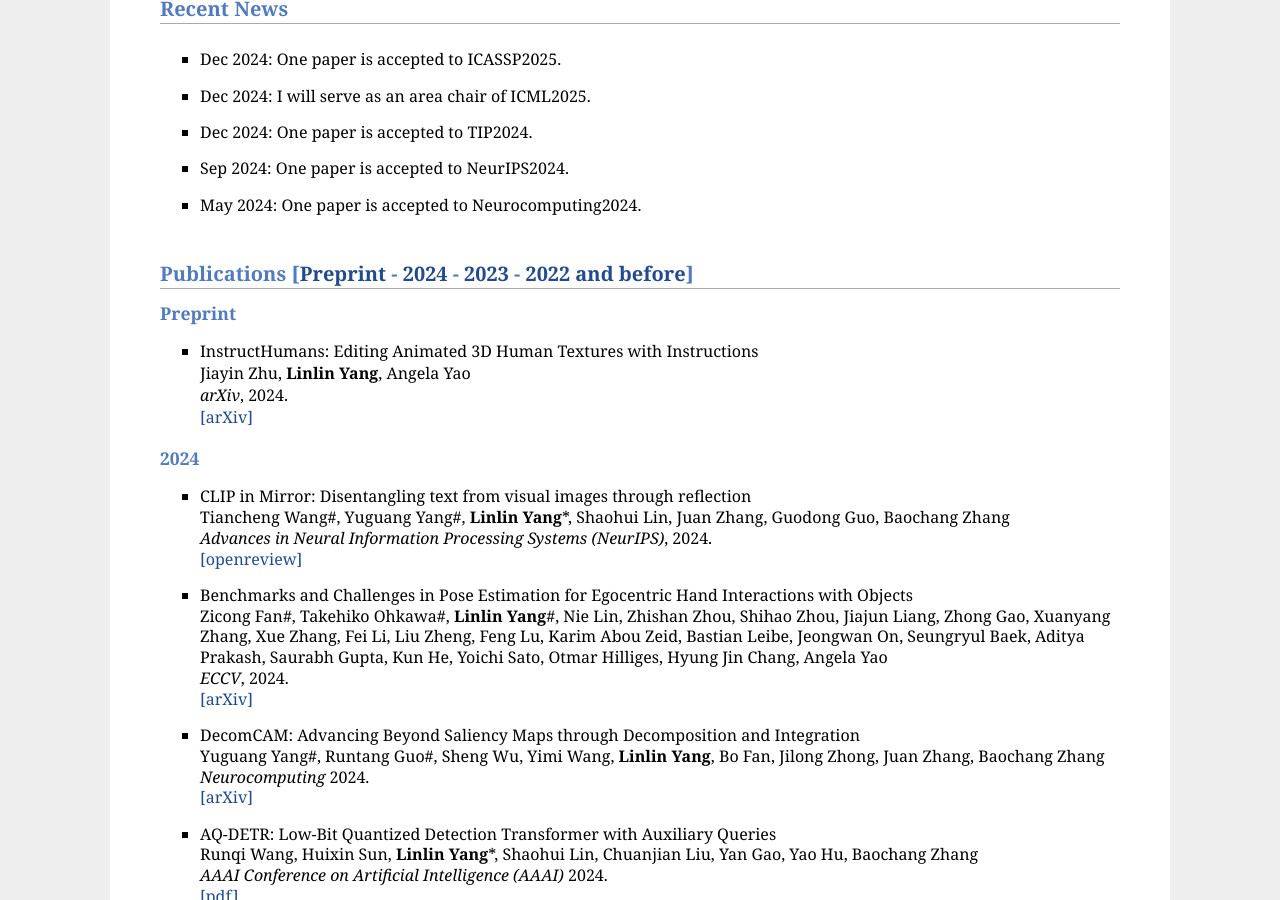
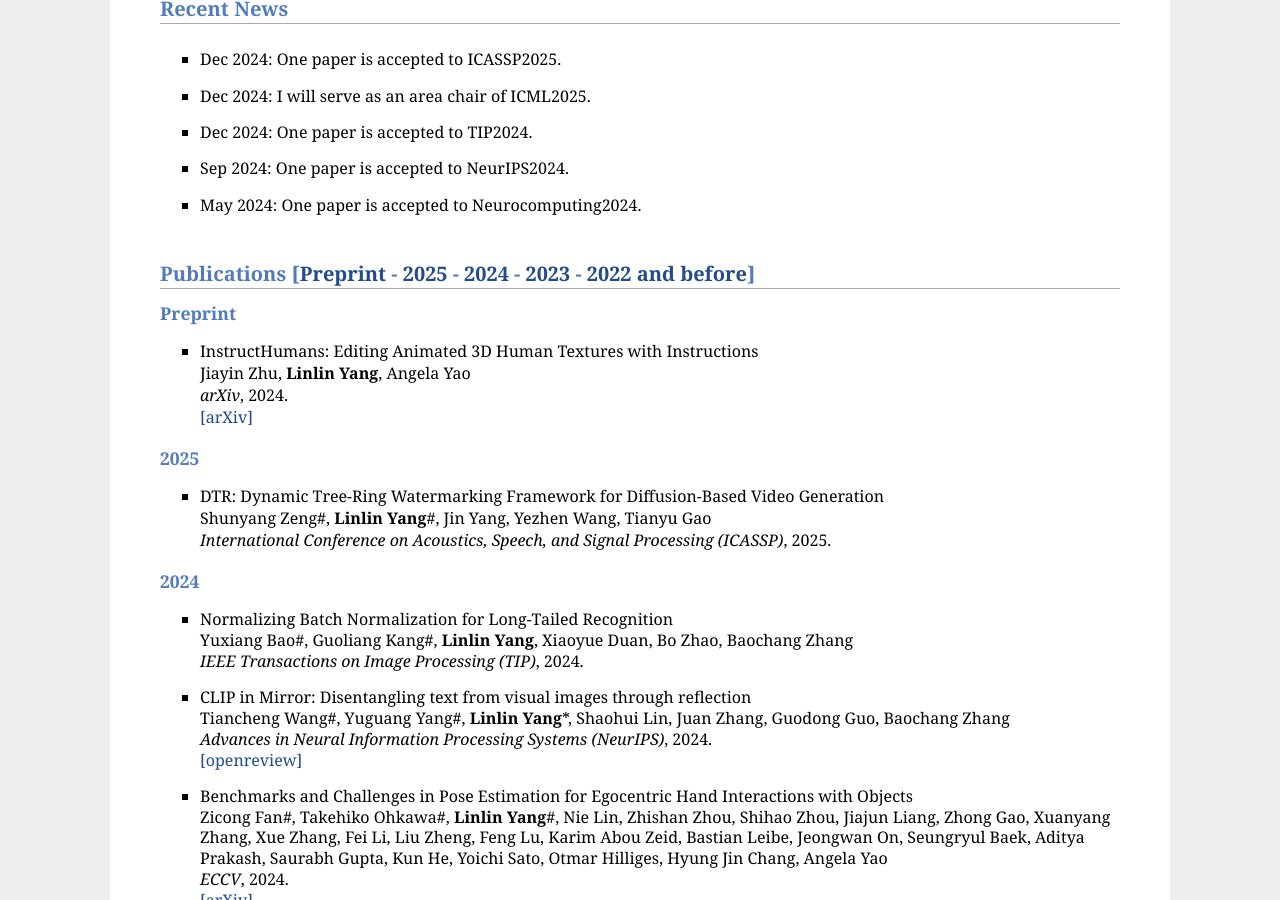
Before and after one commit to bestonebyone/mu4yang, a Jekyll site: the page built from index.md, in a window 1280 px wide and 900 px high, scrolled down 520 px. Built offline with Jekyll 4.4.1, drawn with Linux system fonts in a browser that asks for light colours; comment, search, counter and statistics services are not loaded.

Commit message:
Update index.md

```diff
--- a/index.md
+++ b/index.md
@@ -71,7 +71,7 @@ Reviewer: CVPR(20-25), ICCV(19-23), ECCV(22-24), NeurIPS(23), ICLR(24), ICML(24)
 </div>
 
 <span id="pub"></span>
-## Publications [[Preprint](#Preprint) - [2024](#pub2024) - [2023](#pub2023) - [2022 and before](#pub2022)]
+## Publications [[Preprint](#Preprint) - [2025](#pub2025) - [2024](#pub2024) - [2023](#pub2023) - [2022 and before](#pub2022)]
 
 
 
@@ -83,7 +83,19 @@ Jiayin Zhu, **Linlin Yang**, Angela Yao<br>
 
 
 
+<h3 id="pub2025">2025</h3>
+
+- DTR: Dynamic Tree-Ring Watermarking Framework for Diffusion-Based Video Generation<br>
+Shunyang Zeng\#, **Linlin Yang**\#, Jin Yang, Yezhen Wang, Tianyu Gao<br>
+*International Conference on Acoustics, Speech, and Signal Processing (ICASSP)*, 2025.<br>
+
+
 <h3 id="pub2024">2024</h3>
+
+- Normalizing Batch Normalization for Long-Tailed Recognition<br>
+Yuxiang Bao\#, Guoliang Kang\#, **Linlin Yang**, Xiaoyue Duan, Bo Zhao, Baochang Zhang<br>
+*IEEE Transactions on Image Processing  (TIP)*, 2024.<br>
+
 
 - CLIP in Mirror: Disentangling text from visual images through reflection<br>
 Tiancheng Wang\#, Yuguang Yang\#, **Linlin Yang**\*, Shaohui Lin, Juan Zhang, Guodong Guo, Baochang Zhang<br>
```
